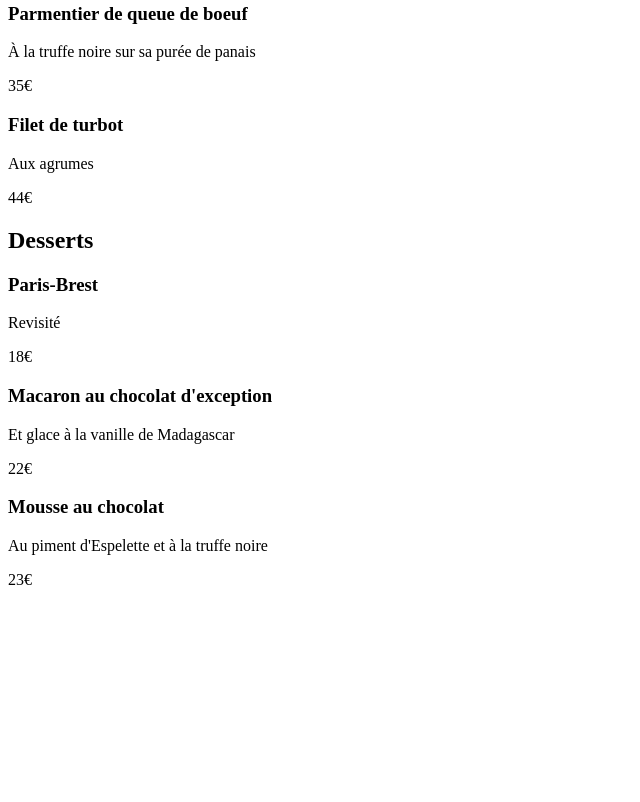
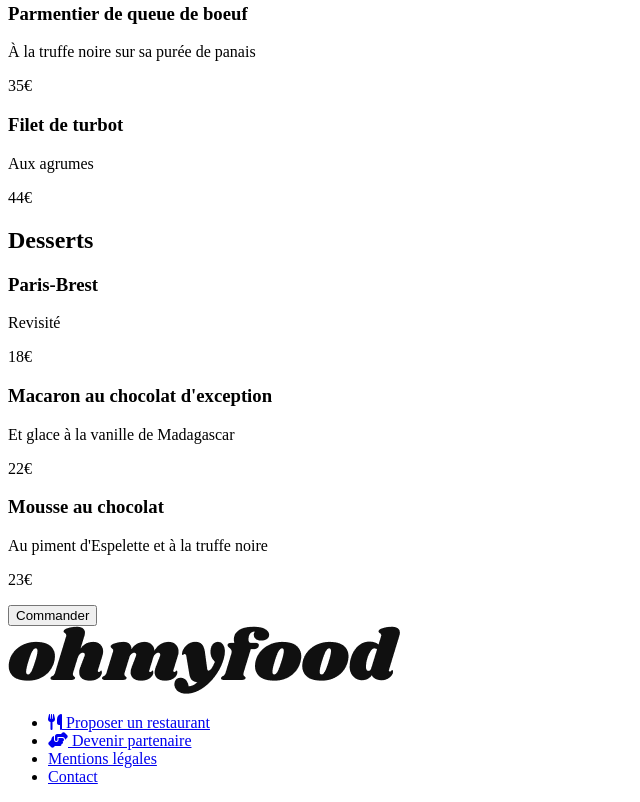
Before and after one commit to ansmass/ohmyfood, a plain HTML site: page palette.html in a window 1280 px wide. Shown: the part 1007-1809 px from the top of the page, without its empty margins (0-640 px from the left). Before the commit the page ends 1612 px from the top, so only its background shows below. Drawn offline with Linux system fonts and the light colour scheme.

Commit message:
refractor : update the main page and add footer to palette page

```diff
--- a/palette.html
+++ b/palette.html
@@ -102,7 +102,39 @@
                     <p class="restaurant__frame-element-price">23€</p>
                </div>
           </section>
+
+          <a href="#">
+               <button class="main-button">Commander</button>
+          </a>
      </main>
+
+     <footer class="footer">
+          <div class="header__logo">
+               <img src="./media/logo/ohmyfood.png" alt="Logo de l'entreprise Ohmyfood">
+          </div>
+          <nav class="footer__navigation">
+               <ul class="footer__navigation-menu">
+                    <li class="footer__navigation-menu-items">
+                         <a href="#">
+                              <i class="fa-solid fa-utensils"></i>
+                              Proposer un restaurant
+                         </a>
+                    </li>
+                    <li class="footer__navigation-menu-items">
+                         <a href="#">
+                              <i class="fa-solid fa-handshake-angle"></i>
+                              Devenir partenaire
+                         </a>
+                    </li>
+                    <li class="footer__navigation-menu-items">
+                         <a href="#">Mentions légales</a>
+                    </li>
+                    <li class="footer__navigation-menu-items">
+                         <a href="#">Contact</a>
+                    </li>
+               </ul>
+          </nav>
+     </footer>
 
 </body>
 </html>
```
Also changed, not shown: index.html (+4 -4 lines).
